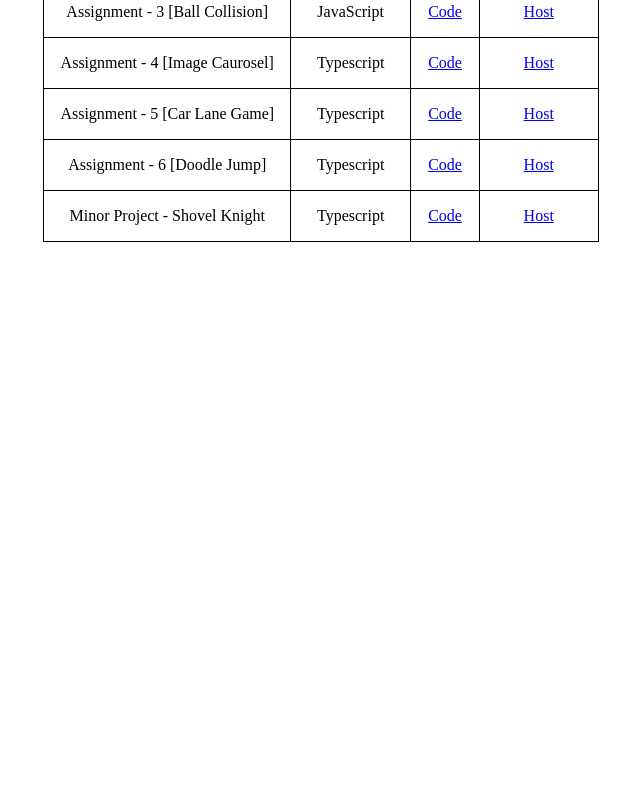
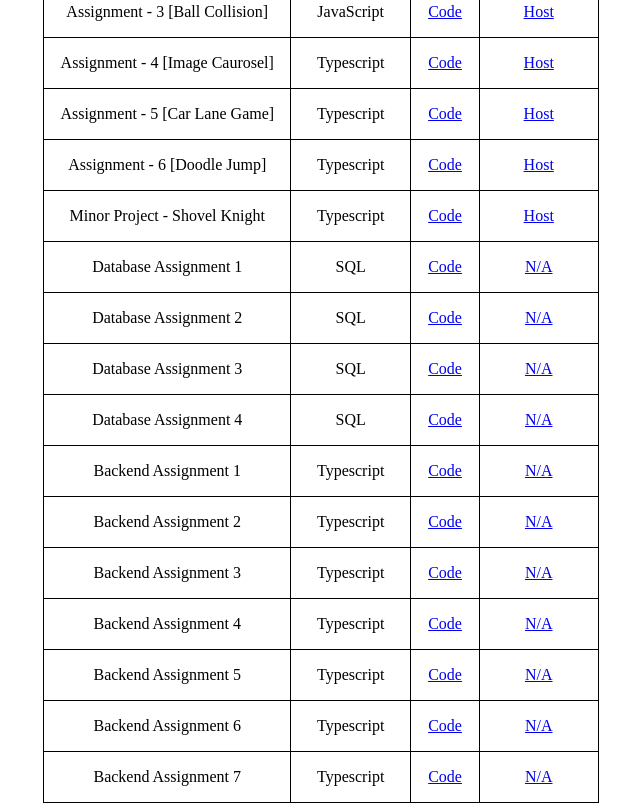
Before and after one commit to nabinthapaa/SE-Fellowship-LF, a plain HTML site: page index.html in a window 1280 px wide. Shown: the part 366-1177 px from the top of the page, without its empty margins (319-959 px from the left). Before the commit the page ends 800 px from the top, so only its background shows below. Drawn offline with Linux system fonts and the light colour scheme.

Commit message:
Update: Database and Backend Assignment Links

```diff
--- a/index.html
+++ b/index.html
@@ -1,4 +1,4 @@
-<!DOCTYPE html>
+<!doctype html>
 <html lang="en">
   <head>
     <meta charset="UTF-8" />
@@ -112,10 +112,155 @@
           <td>Minor Project - Shovel Knight</td>
           <td>Typescript</td>
           <td>
-            <a href="https://github.com/nabinthapaa/LF-Minor-Project-Game">Code</a>
+            <a href="https://github.com/nabinthapaa/LF-Minor-Project-Game"
+              >Code</a
+            >
           </td>
           <td>
             <a href="https://lf-minor-project-game.vercel.app/">Host</a>
+          </td>
+        </tr>
+        <tr>
+          <td>Database Assignment 1</td>
+          <td>SQL</td>
+          <td>
+            <a
+              href="https://github.com/nabinthapaa/lf-database/tree/main/day%201"
+              >Code</a
+            >
+          </td>
+          <td>
+            <a href="#">N/A</a>
+          </td>
+        </tr>
+        <tr>
+          <td>Database Assignment 2</td>
+          <td>SQL</td>
+          <td>
+            <a
+              href="https://github.com/nabinthapaa/lf-database/tree/main/day%202"
+              >Code</a
+            >
+          </td>
+          <td>
+            <a href="#">N/A</a>
+          </td>
+        </tr>
+        <tr>
+          <td>Database Assignment 3</td>
+          <td>SQL</td>
+          <td>
+            <a
+              href="https://github.com/nabinthapaa/lf-database/tree/main/day%203"
+              >Code</a
+            >
+          </td>
+          <td>
+            <a href="#">N/A</a>
+          </td>
+        </tr>
+        <tr>
+          <td>Database Assignment 4</td>
+          <td>SQL</td>
+          <td>
+            <a
+              href="https://github.com/nabinthapaa/lf-database/tree/main/day%204"
+              >Code</a
+            >
+          </td>
+          <td>
+            <a href="#">N/A</a>
+          </td>
+        </tr>
+        <tr>
+          <td>Backend Assignment 1</td>
+          <td>Typescript</td>
+          <td>
+            <a
+              href="https://github.com/nabinthapaa/lf-backend-assignment-1/tree/assignment_1"
+              >Code</a
+            >
+          </td>
+          <td>
+            <a href="#">N/A</a>
+          </td>
+        </tr>
+        <tr>
+          <td>Backend Assignment 2</td>
+          <td>Typescript</td>
+          <td>
+            <a
+              href="https://github.com/nabinthapaa/lf-backend-assignment-1/tree/assignment_2"
+              >Code</a
+            >
+          </td>
+          <td>
+            <a href="#">N/A</a>
+          </td>
+        </tr>
+        <tr>
+          <td>Backend Assignment 3</td>
+          <td>Typescript</td>
+          <td>
+            <a
+              href="https://github.com/nabinthapaa/lf-backend-assignment-1/tree/assignment_3"
+              >Code</a
+            >
+          </td>
+          <td>
+            <a href="#">N/A</a>
+          </td>
+        </tr>
+        <tr>
+          <td>Backend Assignment 4</td>
+          <td>Typescript</td>
+          <td>
+            <a
+              href="https://github.com/nabinthapaa/lf-backend-assignment-1/tree/assignment_4"
+              >Code</a
+            >
+          </td>
+          <td>
+            <a href="#">N/A</a>
+          </td>
+        </tr>
+        <tr>
+          <td>Backend Assignment 5</td>
+          <td>Typescript</td>
+          <td>
+            <a
+              href="https://github.com/nabinthapaa/lf-backend-assignment-1/tree/assignment_5"
+              >Code</a
+            >
+          </td>
+          <td>
+            <a href="#">N/A</a>
+          </td>
+        </tr>
+        <tr>
+          <td>Backend Assignment 6</td>
+          <td>Typescript</td>
+          <td>
+            <a
+              href="https://github.com/nabinthapaa/lf-backend-assignment-1/tree/assignment_6"
+              >Code</a
+            >
+          </td>
+          <td>
+            <a href="#">N/A</a>
+          </td>
+        </tr>
+        <tr>
+          <td>Backend Assignment 7</td>
+          <td>Typescript</td>
+          <td>
+            <a
+              href="https://github.com/nabinthapaa/lf-backend-assignment-1/tree/assignment_7"
+              >Code</a
+            >
+          </td>
+          <td>
+            <a href="#">N/A</a>
           </td>
         </tr>
       </tbody>
```
Also changed, not shown: README.md.
